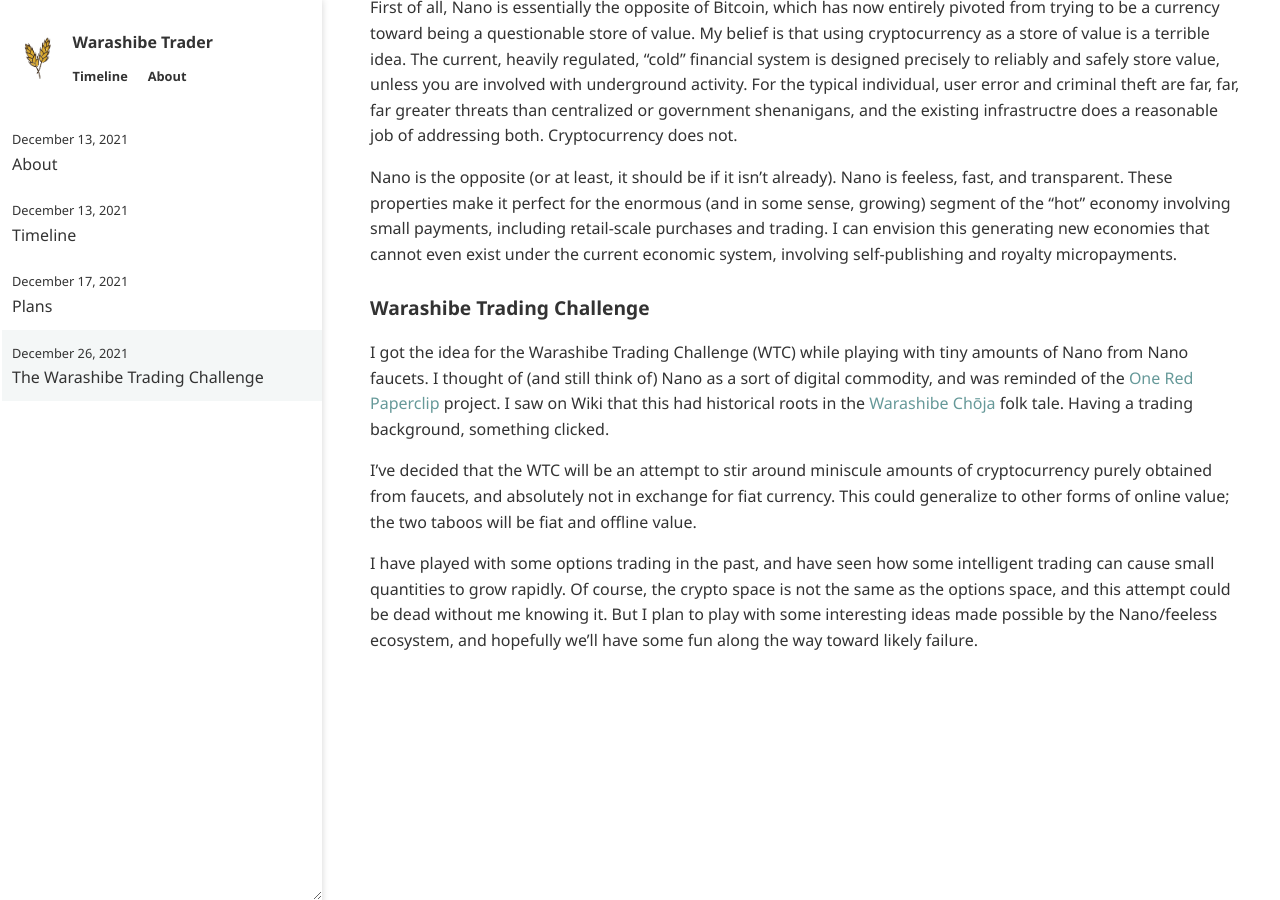
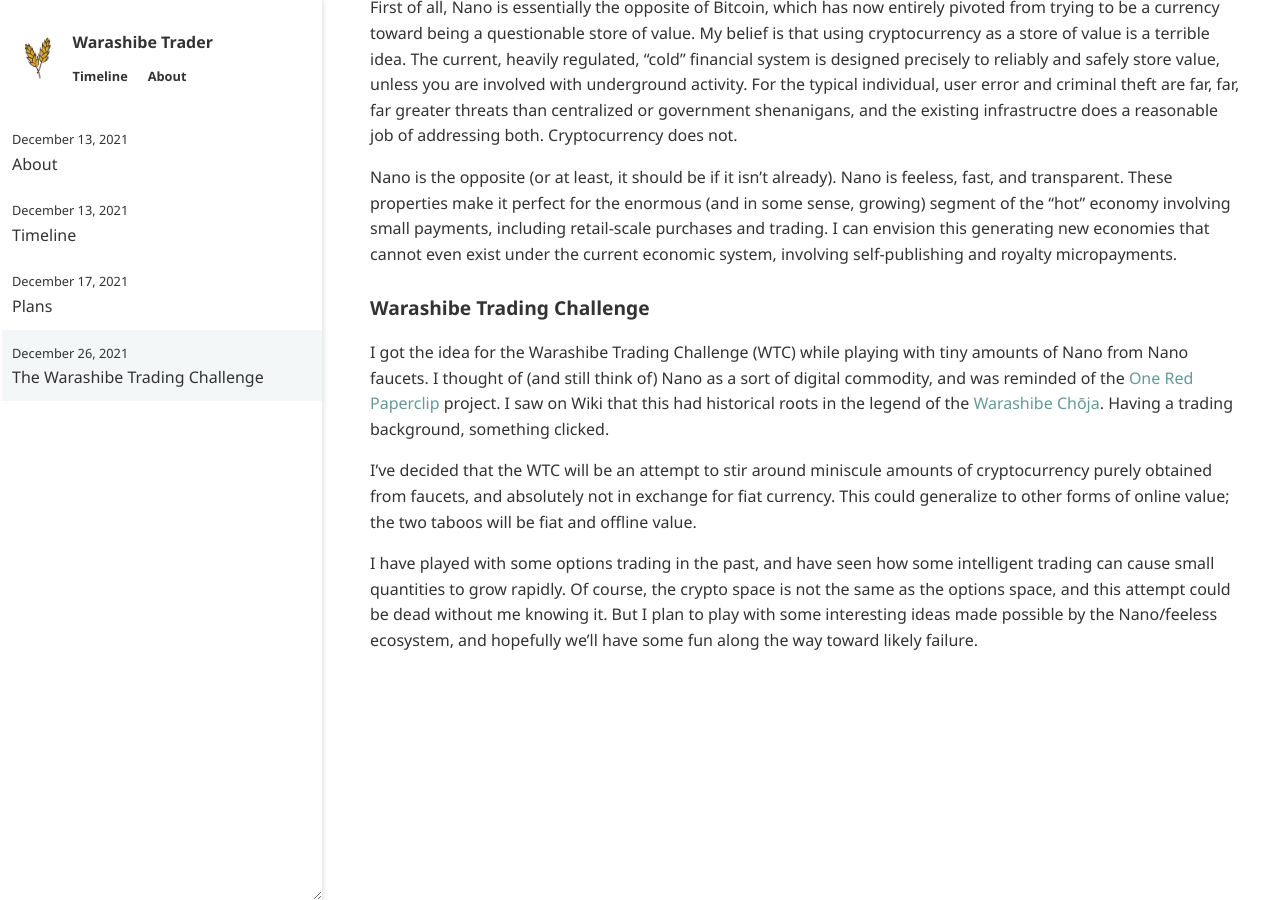
Before and after one commit to warashibetrader/warashibetrader.github.io, a Jekyll site: the page built from _posts/2021-12-26-warashibe-trading-challenge.md, in a window 1280 px wide and 900 px high, scrolled down 827 px. Built offline with Jekyll 4.4.1, drawn with Linux system fonts in a browser that asks for light colours.

Commit message:
Update 2021-12-26-warashibe-trading-challenge.md

```diff
--- a/_posts/2021-12-26-warashibe-trading-challenge.md
+++ b/_posts/2021-12-26-warashibe-trading-challenge.md
@@ -24,7 +24,7 @@
 
 ### Warashibe Trading Challenge
 
-I got the idea for the Warashibe Trading Challenge (WTC) while playing with tiny amounts of Nano from Nano faucets. I thought of (and still think of) Nano as a sort of digital commodity, and was reminded of the [One Red Paperclip](https://en.wikipedia.org/wiki/One_red_paperclip) project. I saw on Wiki that this had historical roots in the [Warashibe Chōja](https://en.wikipedia.org/wiki/Straw_Millionaire) folk tale. Having a trading background, something clicked.
+I got the idea for the Warashibe Trading Challenge (WTC) while playing with tiny amounts of Nano from Nano faucets. I thought of (and still think of) Nano as a sort of digital commodity, and was reminded of the [One Red Paperclip](https://en.wikipedia.org/wiki/One_red_paperclip) project. I saw on Wiki that this had historical roots in the legend of the [Warashibe Chōja](https://en.wikipedia.org/wiki/Straw_Millionaire). Having a trading background, something clicked.
 
 I've decided that the WTC will be an attempt to stir around miniscule amounts of cryptocurrency purely obtained from faucets, and absolutely not in exchange for fiat currency. This could generalize to other forms of online value; the two taboos will be fiat and offline value.
 
```
